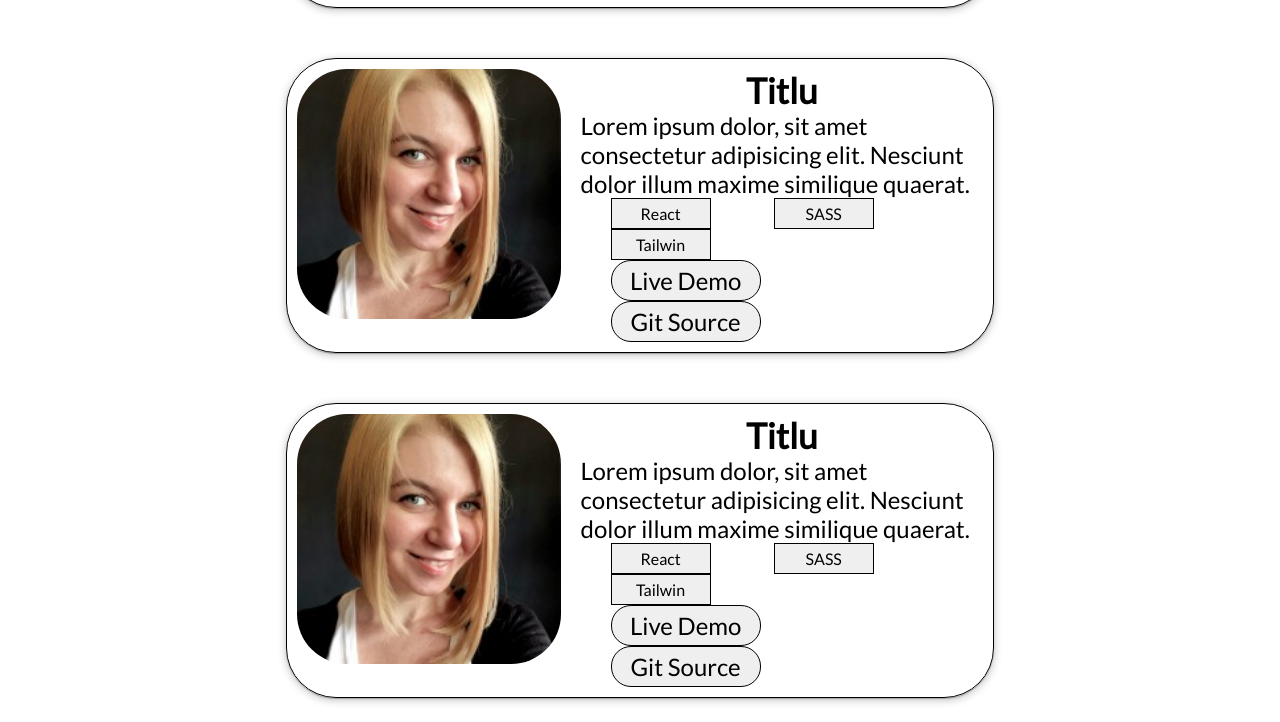
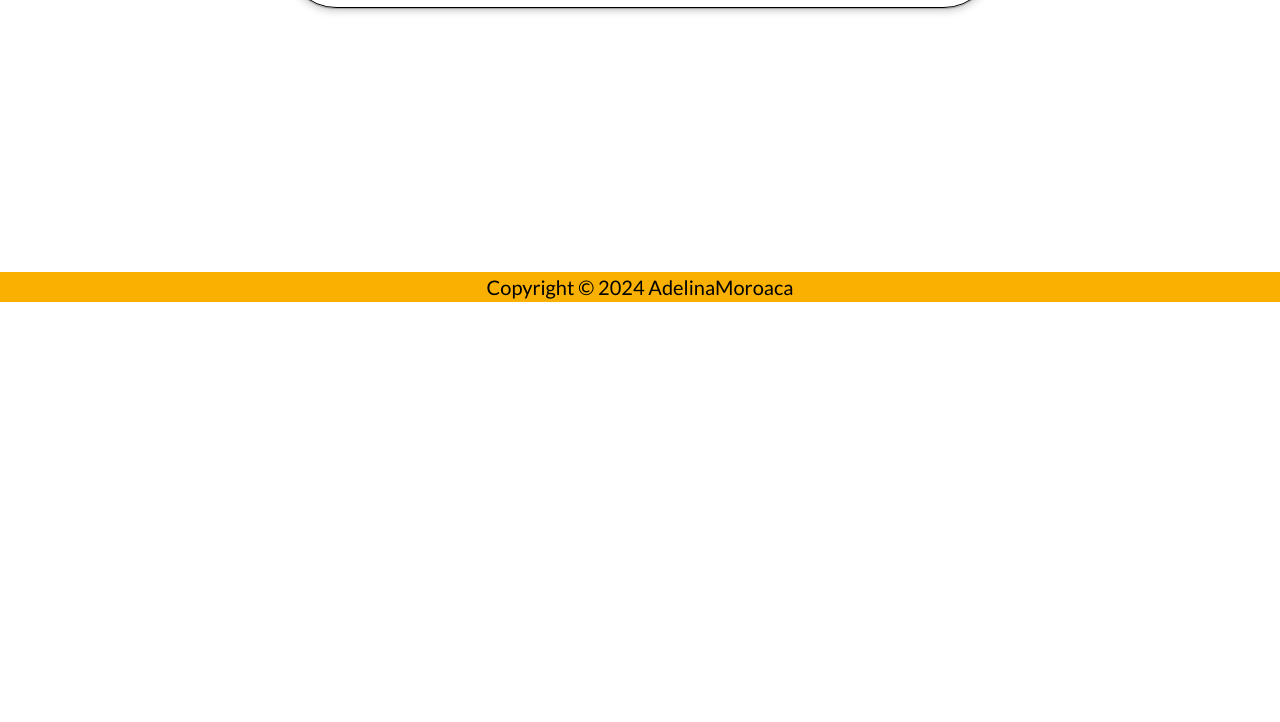
Before and after one commit to AdelinaMoroaca/Portfolio, a plain HTML site: page index.html in a window 1280 px wide. Shown: the part 3898-4620 px from the top of the page. After the commit the page ends 4200 px from the top, so only its background shows below. Drawn offline with nearby package versions, Linux system fonts and the light colour scheme; a web font is replaced by a local one.

```diff
--- a/index.html
+++ b/index.html
@@ -355,7 +355,7 @@
                 </div>
             </div>
 
-            <div class="projectCard">
+            <!-- <div class="projectCard">
                 <img src="./img/1648880144847.jpg" class="imgCard" alt="">
 
                 <div class="contentCard">
@@ -443,7 +443,7 @@
                         </button>
                     </div>
                 </div>
-            </div>
+            </div> -->
 
 
         </section>
```
